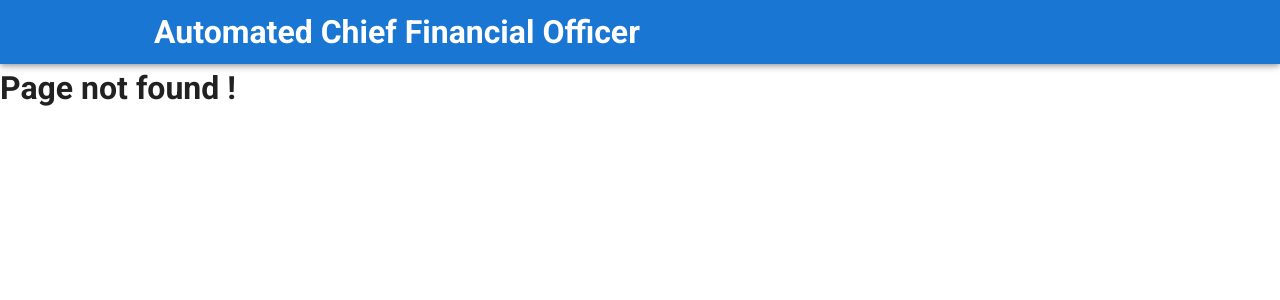
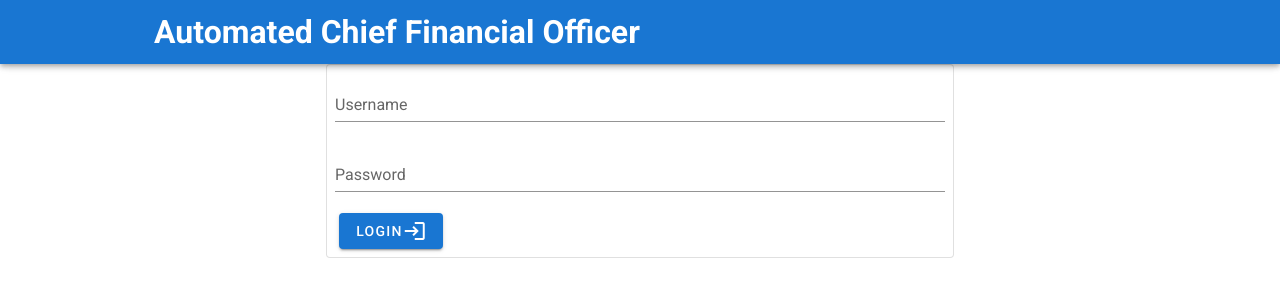
Before and after one commit to poorprogrammer/cfo, a Vue app in the folder web/: page /login in a window 1280 px wide. Before the commit this address had no page. Shown: the top 300 px of the page. Built offline with nearby package versions, Linux system fonts and the light colour scheme.

Commit message:
Empty login page

```diff
--- /dev/null
+++ b/web/src/presenters/Login.js
@@ -0,0 +1,8 @@
+export default class {
+  constructor(view, username, password) {
+    this.view = view;
+    this.username = username;
+    this.password = password;
+  }
+  login() {}
+}
--- a/web/src/router.js
+++ b/web/src/router.js
@@ -2,6 +2,7 @@ import Vue from 'vue'
 import Router from 'vue-router'
 import Invoices from './views/Invoices.vue'
 import Invoice from './views/Invoice.vue'
+import Login from './views/Login.vue'
 import PageNotFound from './views/PageNotFound.vue'
 import DuplicatedInvoice from './views/DuplicatedInvoice.vue'
 Vue.use(Router)
@@ -14,6 +15,11 @@ export default new Router({
       path: '/',
       name: 'home',
       component: Invoices
+    },
+    {
+      path: '/login',
+      name: 'login',
+      component: Login
     },
     {
       path: '/invoices/:year?',
--- /dev/null
+++ b/web/src/views/Login.vue
@@ -0,0 +1,40 @@
+<template>
+  <v-row justify="center">
+    <v-col cols="6">
+      <v-card outlined class="pa-2">
+        <div>
+          <v-text-field label="Username" v-model="p.username" />
+          <v-text-field label="Password" type="password" v-model="p.password" />
+
+          <v-btn
+            id="login-button"
+            class="mx-1"
+            dark
+            color="primary"
+            @click="login"
+          >
+            Login
+            <v-icon dark>mdi-login</v-icon>
+          </v-btn>
+        </div>
+      </v-card>
+    </v-col>
+  </v-row>
+</template>
+
+<script>
+import Presenter from "@/presenters/Login";
+
+export default {
+  name: "login",
+  mounted() {},
+  data() {
+    return {
+      p: new Presenter(this),
+    };
+  },
+  methods: {
+    login: function() { this.p.login() },
+  }
+};
+</script>
```
